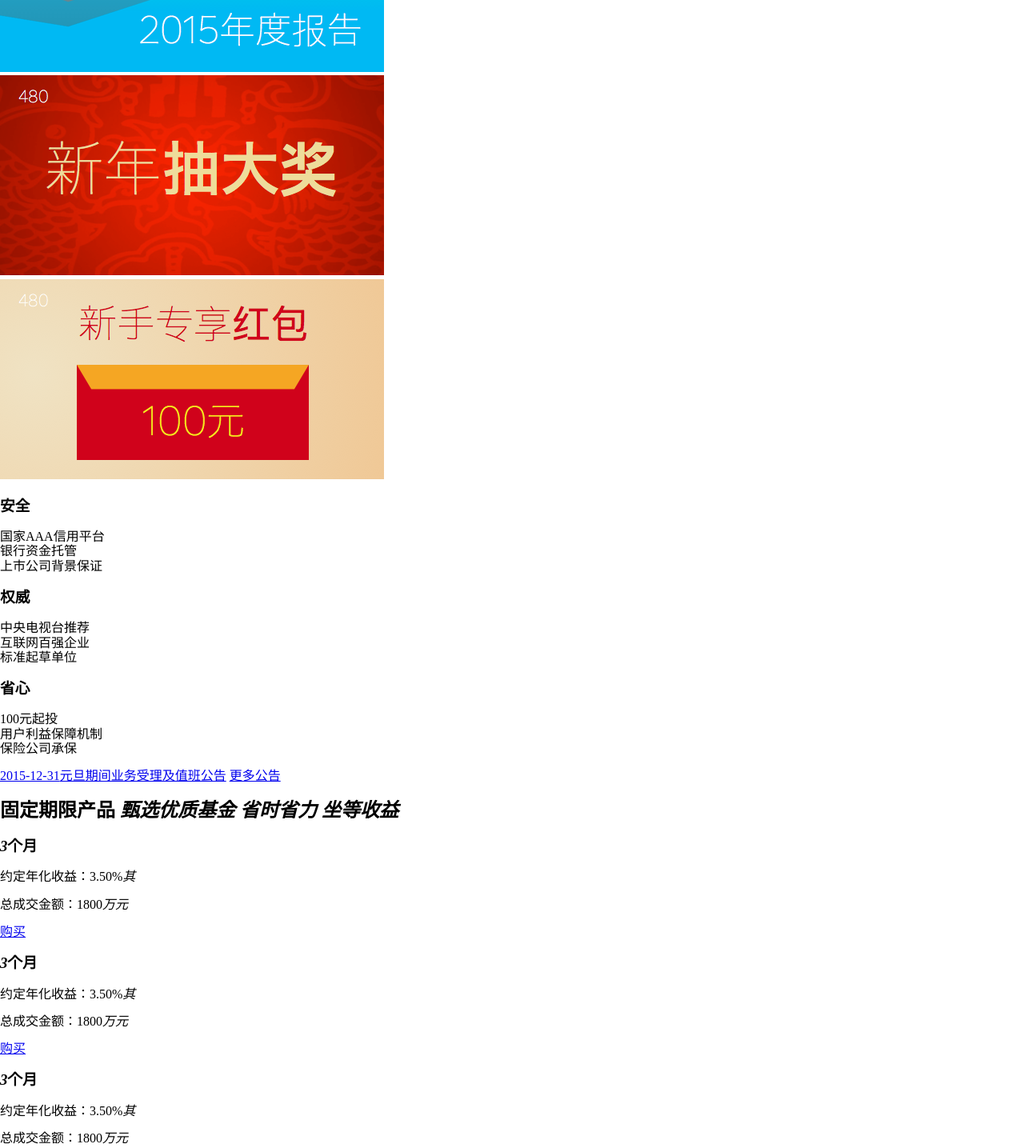
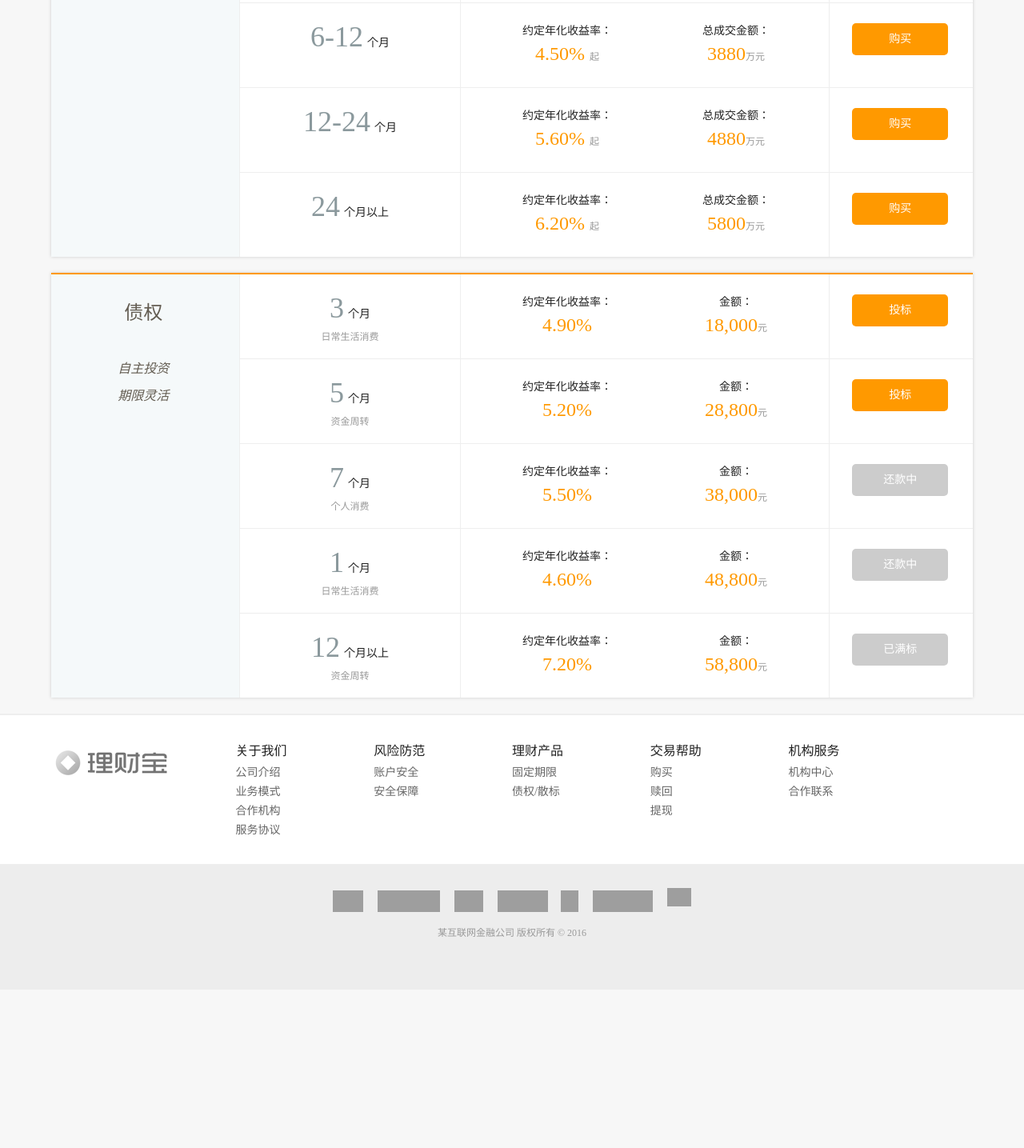
Before and after one commit to HarrisChang/responsiveWeb, a website: page src/index.html in a window 1280 px wide. Shown: the part 521-1956 px from the top of the page at 80% size. After the commit the page ends 1758 px from the top, so only its background shows below. Drawn offline with nearby package versions, Linux system fonts and the light colour scheme; grey boxes are pictures that could not be loaded.

Commit message:
finish pc style

```diff
--- /dev/null
+++ b/src/css/main.css
@@ -0,0 +1,487 @@
+@charset "utf-8";
+html {
+  font-size: 62.5%;
+  color: #222;
+}
+::selection {
+  background-color: #b3d4fc;
+  text-shadow: none;
+}
+ul {
+  margin: 0;
+  padding: 0;
+}
+li {
+  list-style: none;
+}
+/* ============
+	工具样式
+============ */
+.center-block {
+  display: block;
+  margin-right: auto;
+  margin-left: auto;
+}
+.pull-right {
+  float: right !important;
+}
+.pull-left {
+  float: left !important;
+}
+
+.text-right{
+  text-indent: right !important;
+}
+.text-left{
+  text-indent: left !important;
+}
+.text-center {
+  text-align: center !important;
+}
+.hide {
+  display: none !important;
+}
+.show {
+  display: block !important;
+}
+.invisible {
+  visibility: hidden;
+}
+.text-hide {
+  font: 0/0 a;
+  color: transparent;
+  text-shadow: none;
+  background-color: transparent;
+  border: 0;
+}
+.clearfix:before,
+.clearfix:after {
+  content: " ";
+  display: table;
+}
+.clearfix:after {
+  clear: both;
+}
+
+.browserupgrade{
+  margin: 0;
+  padding: 1rem;
+  background-color: #ccc;
+}
+
+
+/* 页面主要内容 */
+body{
+  font-size: 1.2rem;
+  line-height: 1.5;
+  background-color: #f7f7f7;
+}
+
+a{
+  color: #666;
+  text-decoration: none;
+}
+
+a:hover, a:active{
+  color: #0ae;
+  text-decoration: underline;
+}
+
+
+
+/* 头部信息 */
+header{
+  width: 100%;
+}
+
+header .top{
+  line-height: 3rem;
+  padding: 0 1.5rem;
+  color: #fff;
+  background-color: #555;
+  border-bottom: 1px solid #ecc000;
+}
+
+header .top .tel{
+  float: left;
+}
+
+header .top ul{
+  text-align: right;
+}
+
+header .top ul li{
+  display: inline-block;
+}
+
+header .top ul li + li{
+  border-left: 1px solid #999;
+  margin-left: -3px;
+}
+
+header .top ul li a{
+  display: inline-block;
+  padding: 0 1.5rem;
+  color: #fff;
+}
+
+header .main{
+  padding: 0
+}
+
+header .main .brand{
+  float: left;
+  padding: 1rem 1.5rem 0;
+}
+
+header .main ul{
+  text-align: right;
+}
+
+header .main ul li{
+  display: inline-block;
+  border-left: 1px solid #f0ede9;
+}
+
+header .main ul li a{
+  display: inline-block;
+  padding: 0 2.5rem;
+  line-height: 5.5rem;
+  font-size: 1.6rem;
+  font-weight: bold;
+  color: #7c7a65;
+  text-decoration: none;
+}
+
+header .main ul li a:hover,
+header .main ul li a:active,
+header .main ul li a.active{
+  color: #ffb300;
+  background-color: #f8f6f1;
+}
+
+/* 交易信息 */
+.transaction {
+  width: 100%;
+  background-color: #7c7365;
+}
+.trans-content {
+  max-width: 90%;
+  margin: 0 auto;
+  font-size: 1.5rem;
+}
+.trans-data {
+  float: left;
+  padding: 1rem;
+}
+.trans-data span {
+  display: inline-block;
+  line-height: 3rem;
+  color: #fff;
+}
+.trans-data span.trans-money {
+  font-size: 2.2rem;
+  color: #ff9900;
+  letter-spacing: 3px;
+  margin: 0 1rem;
+  padding: 0 1rem;
+  border-radius: 3px;
+  background-color: rgba(255, 255, 255, 0.9);
+  box-shadow: 1px 2px 1px #333 inset;
+}
+.trans-report {
+  text-align: right;
+}
+.trans-report a {
+  display: inline-block;
+  padding: 1rem;
+  line-height: 3rem;
+  color: #fff;
+}
+/* 滚动广告 */
+.ad {
+  display: none;
+}
+/* 平台特点 */
+.feature {
+  width: 90%;
+  margin: 2rem auto;
+  font-size: 0;
+}
+.feature .item {
+  display: inline-block;
+  width: calc(33.33333333% - 3rem);
+  padding: 1rem;
+  font-size: 1.4rem;
+  background-color: #fff;
+  box-shadow: 0 0 4px #ccc;
+}
+.feature .item + .item {
+  margin-left: 1.5rem;
+}
+.feature .item h3 {
+  display: inline-block;
+  width: 40%;
+  margin: 0;
+  padding: 0;
+  vertical-align: top;
+  font-size: 3.3rem;
+  text-align: center;
+  color: #ff9900;
+}
+.feature .item p {
+  display: inline-block;
+  width: 55%;
+  margin: 0;
+  padding: 0;
+  color: #999;
+}
+/* 最新公告 */
+.notice {
+  width: 90%;
+  margin: 2rem auto;
+  font-size: 1.4rem;
+  line-height: 3rem;
+  background-color: #fff;
+  box-shadow: 0 0 4px #ccc;
+}
+.notice a {
+  float: left;
+  display: inline-block;
+  width: 70%;
+  margin-left: 2rem;
+  text-decoration: none;
+}
+.notice a:first-child {
+  text-overflow: ellipsis;
+  overflow: hidden;
+  white-space: nowrap;
+}
+.notice a:first-child:before {
+  content: "最新公告：\00a0\00a0";
+  color: #aaa;
+}
+.notice a span {
+  color: #999;
+  font-size: 1.2rem;
+  margin-right: 1rem;
+}
+.notice a.more {
+  float: right;
+  width: auto;
+  margin-right: 2rem;
+  color: #ff9900;
+}
+/* 产品列表 */
+.product {
+  width: 90%;
+  margin: 2rem auto;
+  font-size: 1.4rem;
+  background-color: #f5f9fa;
+  border-top: 2px solid #ff9900;
+  box-shadow: 0 0 4px #ccc;
+}
+.product h2 {
+  float: left;
+  width: 20%;
+  margin-top: 3rem;
+  text-align: center;
+  font-size: 2.4rem;
+  font-weight: normal;
+  color: #635c51;
+}
+.product h2 em {
+  display: block;
+  margin-top: 1rem;
+  font-size: 1.6rem;
+}
+.product h2 em:first-child {
+  margin-top: 4rem;
+}
+.product .product-content {
+  float: right;
+  width: 79.5%;
+  border-left: 1px solid #eee;
+  background-color: #fff;
+}
+.product .product-content .item {
+  width: 100%;
+}
+.product .product-content .item + .item {
+  border-top: 1px solid #eee;
+}
+.product .product-content .item h3 {
+  float: left;
+  width: 30%;
+  margin: 1.5rem 0;
+  font-size: 1.4rem;
+  font-weight: normal;
+  text-align: center;
+}
+.product .product-content .item h3 em {
+  margin-right: 0.5rem;
+  font-size: 3.6rem;
+  font-style: normal;
+  color: #8b999d;
+}
+.product .product-content .item h3 i {
+  display: block;
+  font-size: 1.2rem;
+  font-style: normal;
+  color: #999;
+}
+.product .product-content .item .info {
+  float: left;
+  width: 48%;
+  padding: 1rem;
+  border-left: 1px solid #eee;
+  border-right: 1px solid #eee;
+  font-size: 14px;
+}
+.product .product-content .item .info p {
+  float: left;
+  display: inline-block;
+  text-align: center;
+  width: 56%;
+}
+.product .product-content .item .info p:last-child {
+  width: 40%;
+}
+.product .product-content .item .info p span {
+  display: block;
+  font-size: 2.4rem;
+  color: #ff9900;
+}
+.product .product-content .item .info p span i {
+  font-size: 1.2rem;
+  font-style: normal;
+  color: #999;
+}
+.product .product-content .item .buy {
+  float: left;
+  width: calc(22% - 4.4rem);
+  padding: 1rem;
+}
+.product .product-content .item .buy a {
+  display: block;
+  width: 90%;
+  margin: 1.5rem auto;
+  max-width: 12rem;
+  line-height: 4rem;
+  text-align: center;
+  text-decoration: none;
+  color: #fff;
+  background-color: #ff9900;
+  border-radius: 5px;
+}
+.product .product-content .item .buy a:hover,
+.product .product-content .item .buy a:active {
+  background-color: #ffc468;
+}
+.product .product-content .item .buy a.disabled {
+  background-color: #ccc !important;
+  cursor: not-allowed;
+}
+/* 底部导航 */
+.footer {
+  padding: 3rem 0;
+  background-color: #fff;
+  border-top: 2px solid #eee;
+}
+.footer-content {
+  width: 90%;
+  margin: 0 auto;
+}
+.footer-content .brand {
+  float: left;
+  display: block;
+  filter: grayscale(100%);
+  -webkit-filter: grayscale(100%);
+  width: 20%;
+  height: 35px;
+  background: url("../image/logo@1x.png") no-repeat left;
+  background-size: 150px 35px;
+}
+.footer-content ul {
+  float: left;
+  width: 15%;
+}
+.footer-content ul li {
+  font-size: 1.4rem;
+  line-height: 2.4rem;
+}
+.footer-content ul li.title {
+  font-size: 1.6rem;
+  line-height: 3rem;
+}
+/* 底部 */
+footer {
+  width: 100%;
+  padding: 3rem 0 5rem;
+  background-color: #ededed;
+}
+footer ul {
+  text-align: center;
+}
+footer ul li {
+  display: inline-block;
+}
+
+footer ul li .icon{
+  display: inline-block;
+  text-indent: -999rem;
+  margin-right: 1.5rem;
+  background: url(https://i.alipayobjects.com/e/201307/jebmKcbrh.png) no-repeat;
+  background-size: 466px 447px;
+  overflow: hidden;
+}
+
+footer ul li .icon-zfywxk{
+  width: 38px;
+  height: 27px;
+  background-position: -369px -45px;
+}
+
+footer ul li .icon-pcirk{
+  width: 78px;
+  height: 27px;
+  background-position: -110px -96px;
+}
+
+footer ul li .icon-visayz{
+  width: 36px;
+  height: 27px;
+  background-position: -426px -90px;
+}
+
+footer ul li .icon-vsjmfw{
+  width: 63px;
+  height: 27px;
+  margin-right: 13px;
+  background-position: -401px -186px;
+}
+
+footer ul li .icon-wlgs{
+  width: 22px;
+  height: 27px;
+  background-position: -48px -48px;
+}
+
+footer ul li .icon-rzcx{
+  width: 75px;
+  height: 27px;
+  background-position: 0 -320px;
+}
+
+footer ul li .icon-gs{
+  width: 30px;
+  height: 30px;
+  margin-right: 0;
+  background: url(https://os.alipayobjects.com/rmsportal/lybcjqloSPjMAFg.png) no-repeat;
+  background-size: 30px;
+}
+
+footer p{
+  text-align: center;
+  color: #999;
+}
--- a/src/index.html
+++ b/src/index.html
@@ -6,6 +6,7 @@
 		  content="width=device-width, user-scalable=no, initial-scale=1.0, maximum-scale=1.0, minimum-scale=1.0">
 	<meta http-equiv="X-UA-Compatible" content="ie=edge">
     <link rel="stylesheet" href="../node_modules/normalize.css/normalize.css">
+    <link rel="stylesheet" href="./css/main.css">
     <title>响应式开发</title>
 </head>
 <body>
@@ -24,7 +25,7 @@
 			</ul>
 		</nav>
 		<nav class="main">
-			<a href="javascript:;" class="logo"><img src="./image/logo@1x.png" alt="回到首页"></a>
+			<a href="javascript:;" class="brand"><img src="./image/logo@1x.png" alt="回到首页"></a>
 			<ul>
 				<li><a href="javascript:;">首页</a></li>
 				<li><a href="javascript:;">理财频道</a></li>
@@ -35,7 +36,7 @@
 		</nav>
 	</header>
 	<div class="container">
-		<section class="transaction">
+		<div class="transaction clearfix">
 			<div class="trans-content">
 				<div class="trans-data">
 					<span>平台累计成交金额</span>
@@ -51,8 +52,8 @@
 					<a href="#">查看平台运营报告</a>
 				</div>
 			</div>
-		</section>
-		<section class="ad">
+		</div>
+		<div class="ad">
 			<div class="item">
 				<img src="./image/ad001.png" alt="ads">
 			</div>
@@ -62,7 +63,7 @@
 			<div class="item">
 				<img src="./image/ad003.png" alt="ads">
 			</div>
-		</section>
+		</div>
 		<section class="feature">
 			<div class="item">
 				<h3>安全</h3>
@@ -77,11 +78,11 @@
 				<p>100元起投<br>用户利益保障机制<br>保险公司承保</p>
 			</div>
 		</section>
-		<section class="notice">
-			<a href="#"><span>2015-12-31</span>元旦期间业务受理及值班公告</a>
+		<section class="notice clearfix">
+			<a href="#"><span>2015-12-31</span>元旦期间业务受理及值班公告元旦期间业务受理及值班公告元旦期间业务受理及值班公告元旦期间业务受理及值班公告元旦期间业务受理及值班公告元旦期间业务受理及值班公告</a>
 			<a href="#" class="more">更多公告</a>
 		</section>
-		<section class="product">
+		<section class="product clearfix">
 			<h2>
 				固定期限产品
 				<em>甄选优质基金</em>
@@ -89,51 +90,51 @@
 				<em>坐等收益</em>
 			</h2>
 			<div class="product-content">
-				<div class="item">
+				<div class="item clearfix">
 					<h3><em>3</em>个月</h3>
 					<div class="info">
-						<p>约定年化收益：<span class="year-rate">3.50%<i>其</i></span></p>
+						<p>约定年化收益率：<span class="year-rate">3.50% <i>起</i></span></p>
 						<p>总成交金额：<span class="money">1800<i>万元</i></span></p>
 					</div>
 					<div class="buy">
 						<a href="#">购买</a>
 					</div>
 				</div>
-				<div class="item">
-					<h3><em>3</em>个月</h3>
+				<div class="item clearfix">
+					<h3><em>3-6</em>个月</h3>
 					<div class="info">
-						<p>约定年化收益：<span class="year-rate">3.50%<i>其</i></span></p>
-						<p>总成交金额：<span class="money">1800<i>万元</i></span></p>
+						<p>约定年化收益率：<span class="year-rate">3.60% <i>起</i></span></p>
+						<p>总成交金额：<span class="money">2880<i>万元</i></span></p>
 					</div>
 					<div class="buy">
 						<a href="#">购买</a>
 					</div>
 				</div>
-				<div class="item">
-					<h3><em>3</em>个月</h3>
+				<div class="item clearfix">
+					<h3><em>6-12</em>个月</h3>
 					<div class="info">
-						<p>约定年化收益：<span class="year-rate">3.50%<i>其</i></span></p>
-						<p>总成交金额：<span class="money">1800<i>万元</i></span></p>
+						<p>约定年化收益率：<span class="year-rate">4.50% <i>起</i></span></p>
+						<p>总成交金额：<span class="money">3880<i>万元</i></span></p>
 					</div>
 					<div class="buy">
 						<a href="#">购买</a>
 					</div>
 				</div>
-				<div class="item">
-					<h3><em>3</em>个月</h3>
+				<div class="item clearfix">
+					<h3><em>12-24</em>个月</h3>
 					<div class="info">
-						<p>约定年化收益：<span class="year-rate">3.50%<i>其</i></span></p>
-						<p>总成交金额：<span class="money">1800<i>万元</i></span></p>
+						<p>约定年化收益率：<span class="year-rate">5.60% <i>起</i></span></p>
+						<p>总成交金额：<span class="money">4880<i>万元</i></span></p>
 					</div>
 					<div class="buy">
 						<a href="#">购买</a>
 					</div>
 				</div>
-				<div class="item">
-					<h3><em>3</em>个月</h3>
+				<div class="item clearfix">
+					<h3><em>24</em>个月以上</h3>
 					<div class="info">
-						<p>约定年化收益：<span class="year-rate">3.50%<i>其</i></span></p>
-						<p>总成交金额：<span class="money">1800<i>万元</i></span></p>
+						<p>约定年化收益率：<span class="year-rate">6.20% <i>起</i></span></p>
+						<p>总成交金额：<span class="money">5800<i>万元</i></span></p>
 					</div>
 					<div class="buy">
 						<a href="#">购买</a>
@@ -141,68 +142,67 @@
 				</div>
 			</div>
 		</section>
-		<section class="product">
+		<section class="product clearfix">
 			<h2>
-				固定期限产品
-				<em>甄选优质基金</em>
-				<em>省时省力</em>
-				<em>坐等收益</em>
+				债权
+				<em>自主投资</em>
+				<em>期限灵活</em>
 			</h2>
 			<div class="product-content">
-				<div class="item">
-					<h3><em>3</em>个月</h3>
+				<div class="item clearfix">
+					<h3><em>3</em>个月 <i>日常生活消费</i></h3>
 					<div class="info">
-						<p>约定年化收益：<span class="year-rate">3.50%<i>其</i></span></p>
-						<p>总成交金额：<span class="money">1800<i>万元</i></span></p>
+						<p>约定年化收益率：<span class="year-rate">4.90%</span></p>
+						<p>金额：<span class="money">18,000<i>元</i></span></p>
 					</div>
 					<div class="buy">
-						<a href="#">购买</a>
+						<a href="#">投标</a>
 					</div>
 				</div>
-				<div class="item">
-					<h3><em>3</em>个月</h3>
+				<div class="item clearfix">
+					<h3><em>5</em>个月 <i>资金周转</i></h3>
 					<div class="info">
-						<p>约定年化收益：<span class="year-rate">3.50%<i>其</i></span></p>
-						<p>总成交金额：<span class="money">1800<i>万元</i></span></p>
+						<p>约定年化收益率：<span class="year-rate">5.20%</span></p>
+						<p>金额：<span class="money">28,800<i>元</i></span></p>
 					</div>
 					<div class="buy">
-						<a href="#">购买</a>
+						<a href="#">投标</a>
 					</div>
 				</div>
-				<div class="item">
-					<h3><em>3</em>个月</h3>
+				<div class="item clearfix">
+					<h3><em>7</em>个月 <i>个人消费</i></h3>
 					<div class="info">
-						<p>约定年化收益：<span class="year-rate">3.50%<i>其</i></span></p>
-						<p>总成交金额：<span class="money">1800<i>万元</i></span></p>
+						<p>约定年化收益率：<span class="year-rate">5.50%</span></p>
+						<p>金额：<span class="money">38,000<i>元</i></span></p>
 					</div>
 					<div class="buy">
-						<a href="#">购买</a>
+						<a href="#" class="disabled">还款中</a>
 					</div>
 				</div>
-				<div class="item">
-					<h3><em>3</em>个月</h3>
+				<div class="item clearfix">
+					<h3><em>1</em>个月 <i>日常生活消费</i></h3>
 					<div class="info">
-						<p>约定年化收益：<span class="year-rate">3.50%<i>其</i></span></p>
-						<p>总成交金额：<span class="money">1800<i>万元</i></span></p>
+						<p>约定年化收益率：<span class="year-rate">4.60%</span></p>
+						<p>金额：<span class="money">48,800<i>元</i></span></p>
 					</div>
 					<div class="buy">
-						<a href="#">购买</a>
+						<a href="#" class="disabled">还款中</a>
 					</div>
 				</div>
-				<div class="item">
-					<h3><em>3</em>个月</h3>
+				<div class="item clearfix">
+					<h3><em>12</em>个月以上 <i>资金周转</i></h3>
 					<div class="info">
-						<p>约定年化收益：<span class="year-rate">3.50%<i>其</i></span></p>
-						<p>总成交金额：<span class="money">1800<i>万元</i></span></p>
+						<p>约定年化收益率：<span class="year-rate">7.20%</span></p>
+						<p>金额：<span class="money">58,800<i>元</i></span></p>
 					</div>
 					<div class="buy">
-						<a href="#">购买</a>
+						<a href="#" class="disabled">已满标</a>
 					</div>
 				</div>
 			</div>
 		</section>
-		<section class="footer">
-			<div class="footer-content">
+		<nav class="footer">
+			<div class="footer-content clearfix">
 				<p class="brand"></p>
 				<ul>
 					<li class="title">关于我们</li>
@@ -212,28 +212,28 @@
 					<li><a href="#">服务协议</a></li>
 				</ul>
 				<ul>
-					<li class="title">关于我们</li>
-					<li><a href="#">公司介绍</a></li>
-					<li><a href="#">业务模式</a></li>
-					<li><a href="#">合作机构</a></li>
-					<li><a href="#">服务协议</a></li>
+					<li class="title">风险防范</li>
+					<li><a href="#">账户安全</a></li>
+					<li><a href="#">安全保障</a></li>
 				</ul>
 				<ul>
-					<li class="title">关于我们</li>
-					<li><a href="#">公司介绍</a></li>
-					<li><a href="#">业务模式</a></li>
-					<li><a href="#">合作机构</a></li>
-					<li><a href="#">服务协议</a></li>
+					<li class="title">理财产品</li>
+					<li><a href="#">固定期限</a></li>
+					<li><a href="#">债权/散标</a></li>
 				</ul>
 				<ul>
-					<li class="title">关于我们</li>
-					<li><a href="#">公司介绍</a></li>
-					<li><a href="#">业务模式</a></li>
-					<li><a href="#">合作机构</a></li>
-					<li><a href="#">服务协议</a></li>
+					<li class="title">交易帮助</li>
+					<li><a href="#">购买</a></li>
+					<li><a href="#">赎回</a></li>
+					<li><a href="#">提现</a></li>
+				</ul>
+				<ul>
+					<li class="title">机构服务</li>
+					<li><a href="#">机构中心</a></li>
+					<li><a href="#">合作联系</a></li>
 				</ul>
 			</div>
-		</section>
+		</nav>
 	</div>
 	<footer>
 		<ul>
@@ -245,7 +245,7 @@
 			<li><span class="icon icon-rzcx">电子商务协会认证诚信网</span></li>
 			<li><span class="icon icon-gs">北京工商</span></li>
 		</ul>
-        <p>某互联网金融公司 版权所有 &copy 2016</p>
+        <p>某互联网金融公司 版权所有 &copy; 2016</p>
 	</footer>
 </body>
 </html>
```
